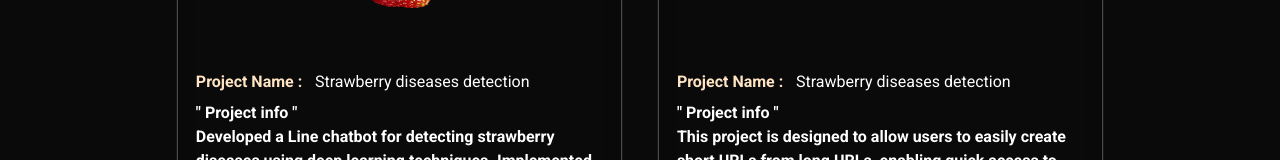
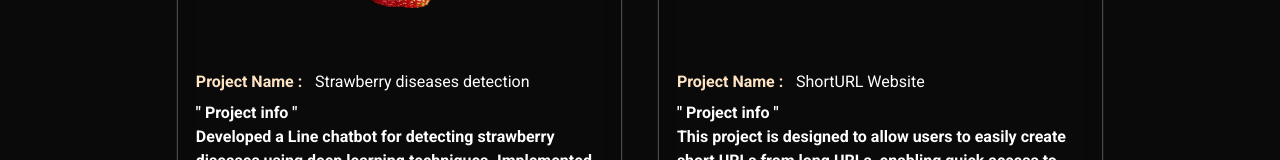
Before and after one commit to Surachaizxzx/my_portfolio, a React (Create React App) app: page / in a window 1280 px wide. Shown: the part 745-905 px from the top of the page. Built offline with nearby package versions, Linux system fonts and the light colour scheme.

Commit message:
Update article.js

```diff
--- a/src/article.js
+++ b/src/article.js
@@ -19,7 +19,7 @@ export default function Article() {
             <div className="Article_Item"><div className="Main_Inside_Item">
                 <div className='Img_contain' ><img className="Item_img" src={shorturl} alt='shorturl'></img></div>
                 <div className='Text_contain'>
-                    <div className='Topic'><h6>Project Name : </h6><p>Strawberry diseases detection</p></div>
+                    <div className='Topic'><h6>Project Name : </h6><p>ShortURL Website</p></div>
                     <div className='Detail'><h8>" Project info " </h8><p>This project is designed to allow users to easily create short URLs from long URLs, enabling quick access to content without needing to type the entire long URL. This enhances the convenience of sharing links.</p></div>
                 </div>
 
```
